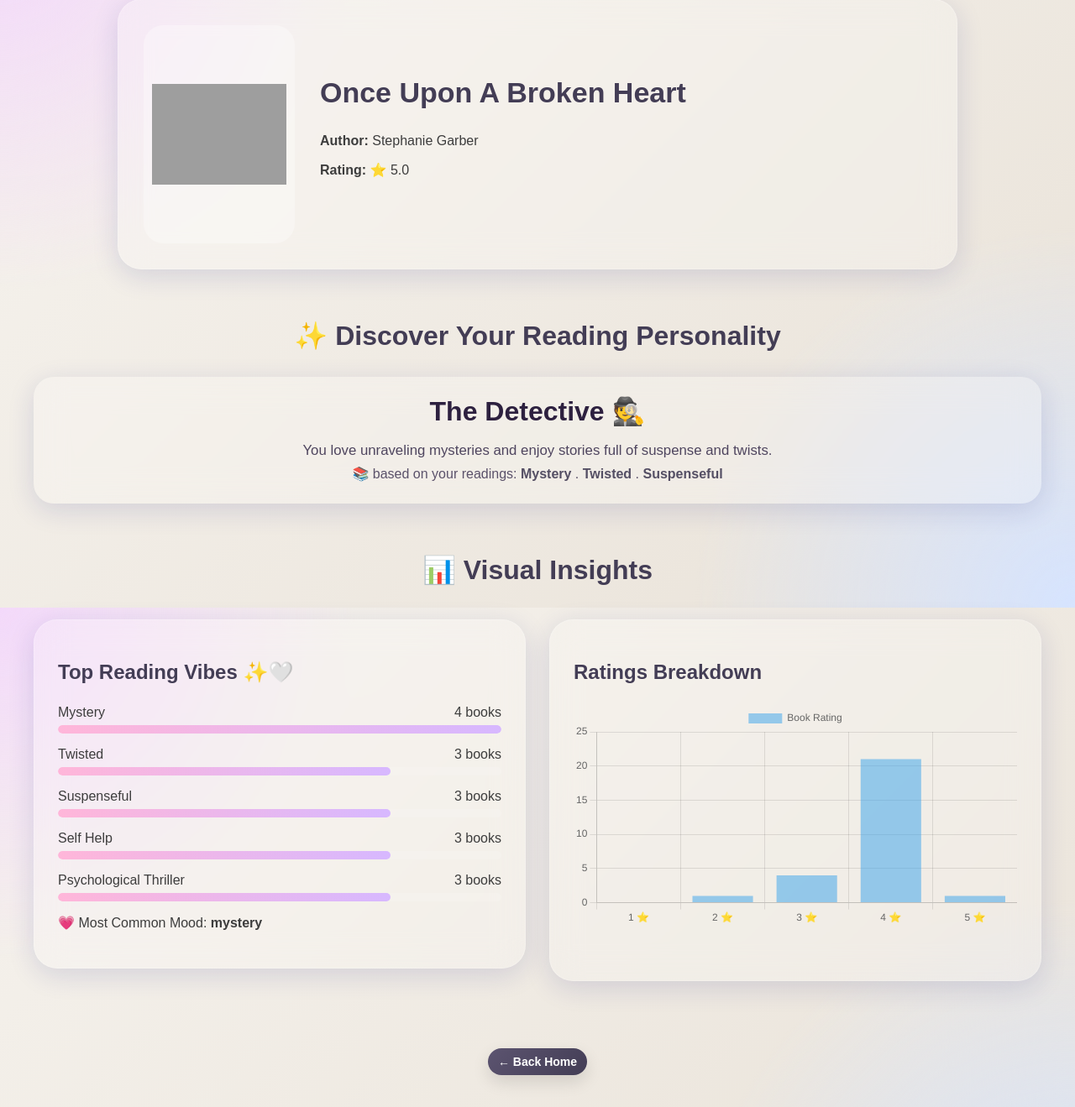
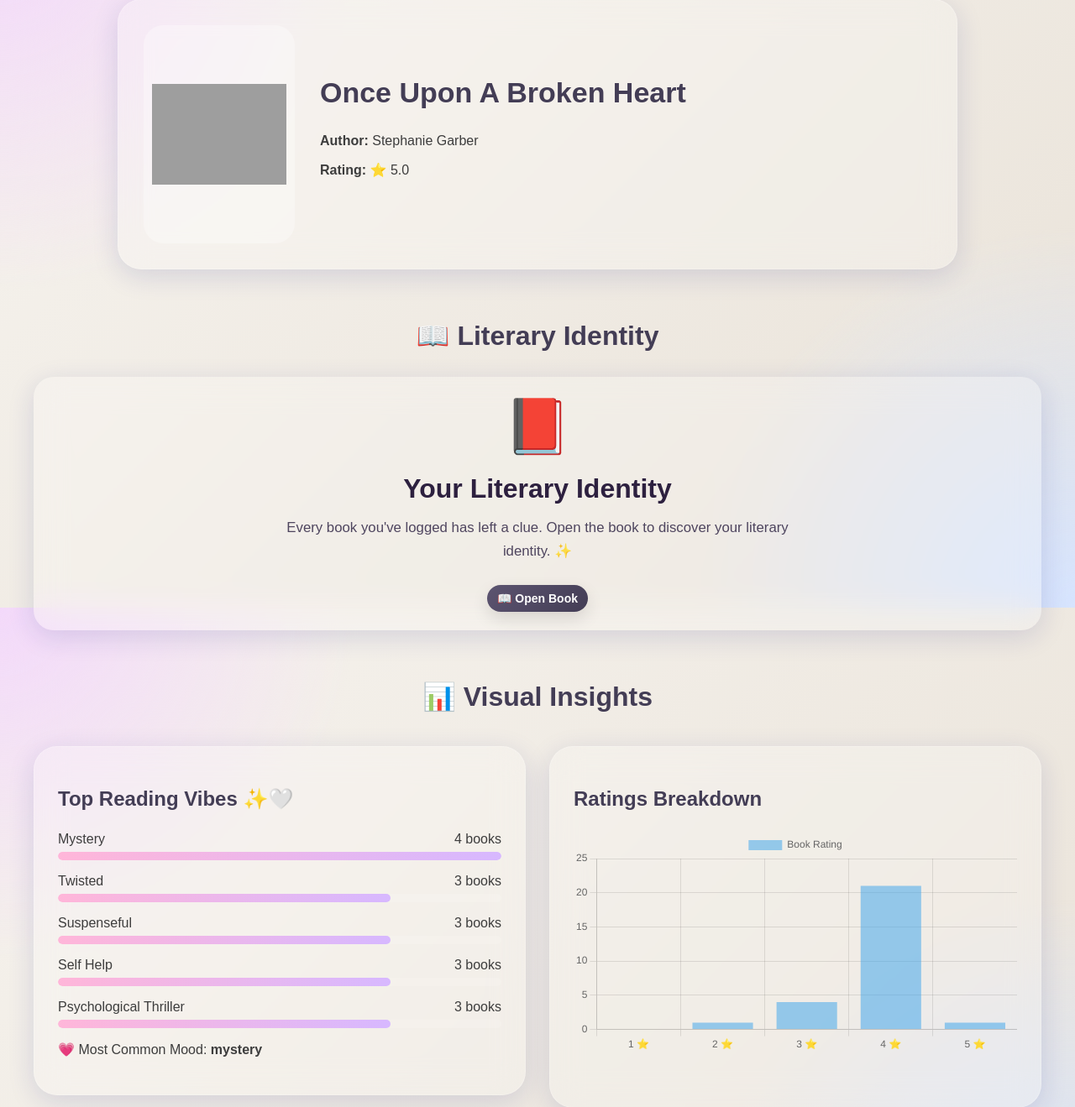
Before and after one commit to sharmakarishma1210-cmyk/book-mood-journal, a Flask app: page /analytics in a window 1280 px wide. Shown: the part 876-2195 px from the top of the page at 84% size. Run offline with Flask 3, Linux system fonts and the light colour scheme; a user stored in the database is signed in; data comes from the database, SQL or seed files in the repository; grey boxes are pictures that could not be loaded.

Commit message:
chnages in reading personality

```diff
--- a/static/style.css
+++ b/static/style.css
@@ -765,6 +765,35 @@ textarea:focus {
 PERSONALITY CARD
 ========================= */
 
+.book-icon {
+  font-size: 4rem;
+  margin-bottom: 18px;
+}
+
+#personality-closed {
+  text-align: center;
+}
+
+#personality-closed button {
+  margin-top: 25px;
+}
+
+#personality-open {
+  animation: fadeIn 0.6s ease;
+}
+
+@keyframes fadeIn {
+  from {
+    opacity: 0;
+    transform: translateY(20px);
+  }
+
+  to {
+    opacity: 1;
+    transform: translateY(0);
+  }
+}
+
 .personality-card {
   margin: 30px 0;
   padding: 22px 40px;
--- a/templates/analytics.html
+++ b/templates/analytics.html
@@ -91,17 +91,39 @@
 
       {% endif %}
 
-      <h2 class="analytics-section-title">
-        ✨ Discover Your Reading Personality
-      </h2>
+      <h2 class="analytics-section-title">📖 Literary Identity</h2>
+
       <div class="personality-card">
-        <h3>{{ personality.title }}</h3>
-        <p class="personality-description">{{ personality.description}}</p>
-        <p class="personality-moods">
-          📚 based on your readings: {% for mood in top_personality_moods %}
-          <strong>{{ mood }}</strong>{% if not loop.last %} . {% endif %} {%
-          endfor %}
-        </p>
+        <!-- CLOSED BOOK -->
+
+        <div id="personality-closed">
+          <div class="book-icon">📕</div>
+
+          <h3>Your Literary Identity</h3>
+
+          <p class="personality-description">
+            Every book you've logged has left a clue. Open the book to discover
+            your literary identity. ✨
+          </p>
+
+          <button class="btn brown-btn" onclick="revealPersonality()">
+            📖 Open Book
+          </button>
+        </div>
+
+        <!-- OPEN BOOK -->
+
+        <div id="personality-open" style="display: none">
+          <h3>{{ personality.title }}</h3>
+
+          <p class="personality-description">{{ personality.description }}</p>
+
+          <p class="personality-moods">
+            📚 Based on your reading: {% for mood in top_personality_moods %}
+            <strong>{{ mood }}</strong>{% if not loop.last %} • {% endif %} {%
+            endfor %}
+          </p>
+        </div>
       </div>
 
       <h2 class="analytics-section-title">📊 Visual Insights</h2>
@@ -220,5 +242,12 @@
         );
       });
     </script>
+    <script>
+      function revealPersonality() {
+        document.getElementById("personality-closed").style.display = "none";
+
+        document.getElementById("personality-open").style.display = "block";
+      }
+    </script>
   </body>
 </html>
```
